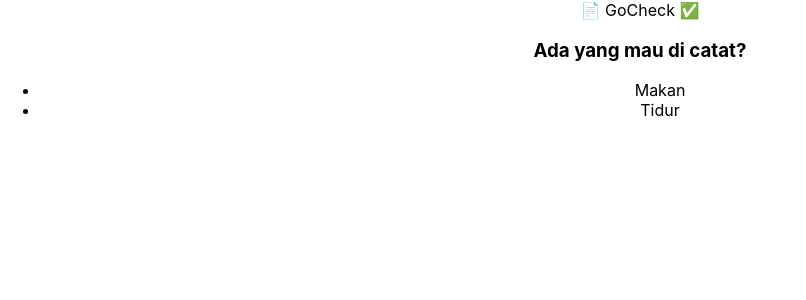
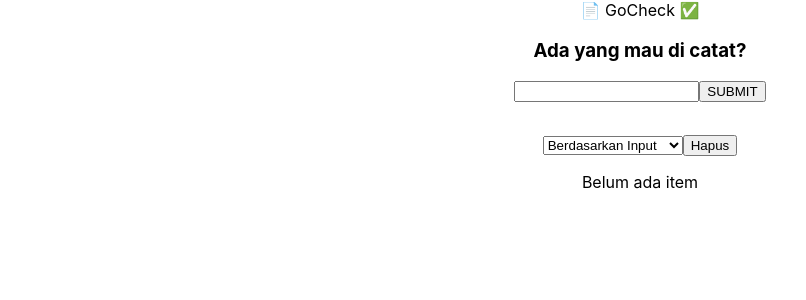
Before and after one commit to RenderDek90/codepolitan-react-gocheck, a React (Create React App) app: page / in a window 1280 px wide. Shown: the top 300 px of the page, without its empty margins (0-806 px from the left). Built offline with nearby package versions, Linux system fonts and the light colour scheme.

Commit message:
New Updates for HandleFunction and all

```diff
--- a/src/App.js
+++ b/src/App.js
@@ -1,42 +1,52 @@
 
+import { useState } from 'react';
 import './App.css';
+import Logo from './components/Logo';
+import Form from './components/Form';
+import CheckList from './components/Checklist';
+import Stats from './components/Stats';
 
 function App() {
+  const [listItems , setListItems] = useState([]);
+
+  function handleSubmitItem(item){
+    setListItems((listItems) => [...listItems , item]);
+  }
+
+  function handleDeleteItem(id){
+    setListItems((listItems) => listItems.filter((item) => id !== item.id));
+  }
+
+  function handleClearItems(){
+    const confirm = window.confirm("Clear the list?");
+    if(confirm){
+      setListItems([]);
+    }
+  }
+
+  function handleToggleItem(id){
+    setListItems((listItems) => {
+      return listItems.map((item) => {
+      if(item.id === id){
+        return {
+          ...item,
+          done:!item.done,
+        }
+      }
+
+      return item;
+    })
+  });
+  }
+
   return (
     <div className="App">
       <Logo />
-      <Form />
-      <CheckList />
-      <Stats />
+      <Form onAddItem={handleSubmitItem} />
+      <CheckList items={listItems} onDeleteItem={handleDeleteItem} onToggleItem={handleToggleItem} onClearItems = {handleClearItems}/>
+      <Stats items={listItems} />
     </div>
   );
 }
 
-function Logo(){
-  return <span className="logo">📄 GoCheck ✅</span>;
-}
-
-function Form(){
-  return(
-    <div className="add-form">
-      <h3>Ada yang mau di catat?</h3>
-    </div>
-  )
-}
-
-function CheckList(){
-  return(
-    <div className="list">
-      <ul>
-        <li>Makan</li>
-        <li>Tidur</li>
-      </ul>
-    </div>
-  )
-}
-
-function Stats(){
-
-}
-
 export default App;
--- /dev/null
+++ b/src/components/Checklist.js
@@ -0,0 +1,42 @@
+import { useState } from "react";
+import Item from "./Item";
+
+function CheckList({ items, onDeleteItem, onToggleItem, onClearItems }) {
+  const [sortBy, setSortBy] = useState('input');
+
+  function sortItems() {
+    switch (sortBy) {
+      case 'title':
+        return items.slice().sort((a, b) => a.title.localeCompare(b.title));
+      case 'status':
+        return items.slice().sort((a, b) => Number(a.done) - Number(b.done));
+      case 'input':
+      default:
+        return items;
+    }
+  }
+
+  const sortedItems = sortItems();
+
+  return (
+    <div className="list">
+      <ul style={{ display: 'flex', gap: '2rem', listStyle: 'none', justifyContent: 'center', alignItems: 'center' }}>
+        {sortedItems.map((item) => {
+          return <Item key={item.id} item={item} onDeleteItem={onDeleteItem} onToggleItem={onToggleItem} />;
+        })}
+      </ul>
+      <div className="actions">
+        <select value={sortBy} onChange={(e) => setSortBy(e.target.value)}>
+          <option value="input">Berdasarkan Input</option>
+          <option value="title">Berdasarkan Judul</option>
+          <option value="status">Berdasarkan Status</option>
+        </select>
+        <button className="clear" onClick={onClearItems}>
+          Hapus
+        </button>
+      </div>
+    </div>
+  );
+}
+
+export default CheckList;
--- /dev/null
+++ b/src/components/Form.js
@@ -0,0 +1,39 @@
+import { useState } from "react";
+
+function Form({onAddItem}){
+  const [title , setTitle] = useState("");
+
+  function handleSubmit(){
+
+    if(!title) return;
+
+    const newData = {
+      id : Date.now(),
+      title,
+      done : false
+    };
+
+    console.log(newData);
+
+
+    onAddItem(newData);
+    setTitle("");
+
+  }
+
+  return (
+    <div className="add-form">
+      <h3>Ada yang mau di catat?</h3>
+        <input
+          type="text"
+          value = {title}
+          onChange={(e) =>
+            setTitle(e.target.value)
+          }
+        />
+        <button onClick={handleSubmit}>SUBMIT</button>
+    </div>
+  );
+}
+
+export default Form;
--- /dev/null
+++ b/src/components/Item.js
@@ -0,0 +1,14 @@
+function Item({ item, onDeleteItem, onToggleItem }) {
+  return (
+    <li style={{ fontSize: '1.5rem' }}>
+      <input type="checkbox" value={item.id} onChange={() => onToggleItem(item.id)} />
+      <span style={{ textDecoration: item.done ? 'line-through' : '' }}>{item.title}</span>
+      <button onClick={() => onDeleteItem(item.id)} style={{ border: 'none', background: 'none' }}>
+        ❌
+      </button>
+    </li>
+  );
+}
+
+
+export default Item;
--- /dev/null
+++ b/src/components/Logo.js
@@ -0,0 +1,5 @@
+function Logo() {
+  return <span className="logo">📄 GoCheck ✅</span>;
+}
+
+export default Logo;
--- /dev/null
+++ b/src/components/Stats.js
@@ -0,0 +1,20 @@
+function Stats({ items }) {
+  if (items.length === 0) {
+    return <p>Belum ada item</p>;
+  }
+  const totalItems = items.length;
+  const doneItems = items.filter((item) => item.done).length;
+  const percentage = Math.round((doneItems / totalItems) * 100);
+  return (
+    <footer>
+      <div>
+        <span>
+          {' '}
+          Kamu punya {totalItems} catatan dan baru {doneItems} yang dichecklist ({percentage}%)
+        </span>
+      </div>
+    </footer>
+  );
+}
+
+export default Stats;
```
